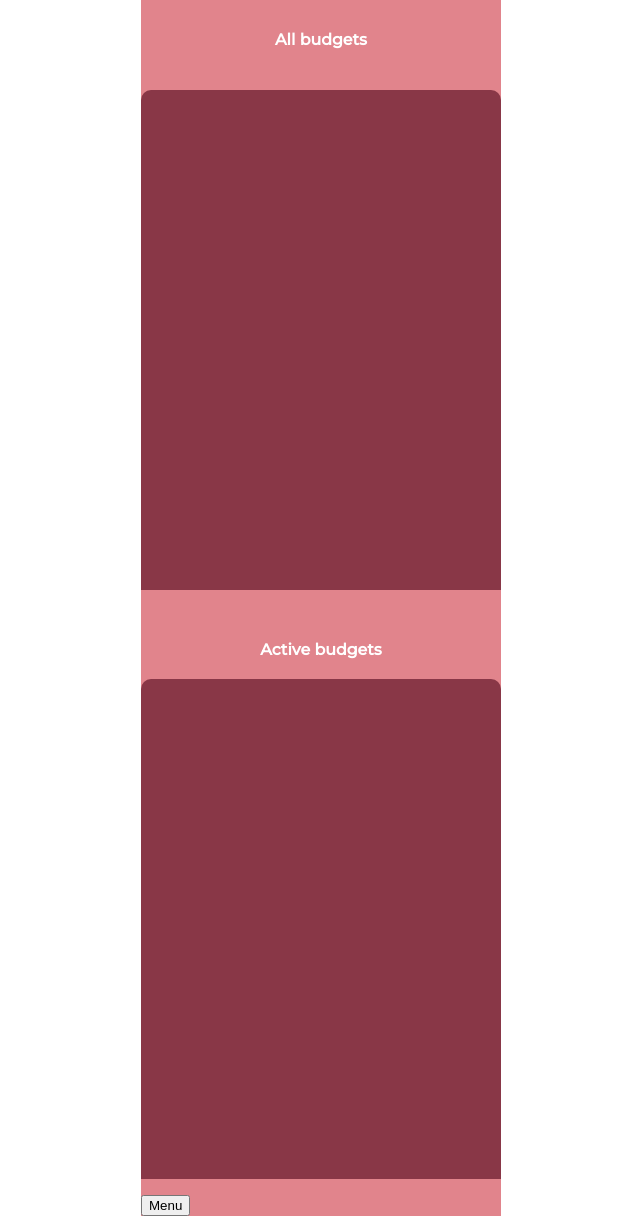
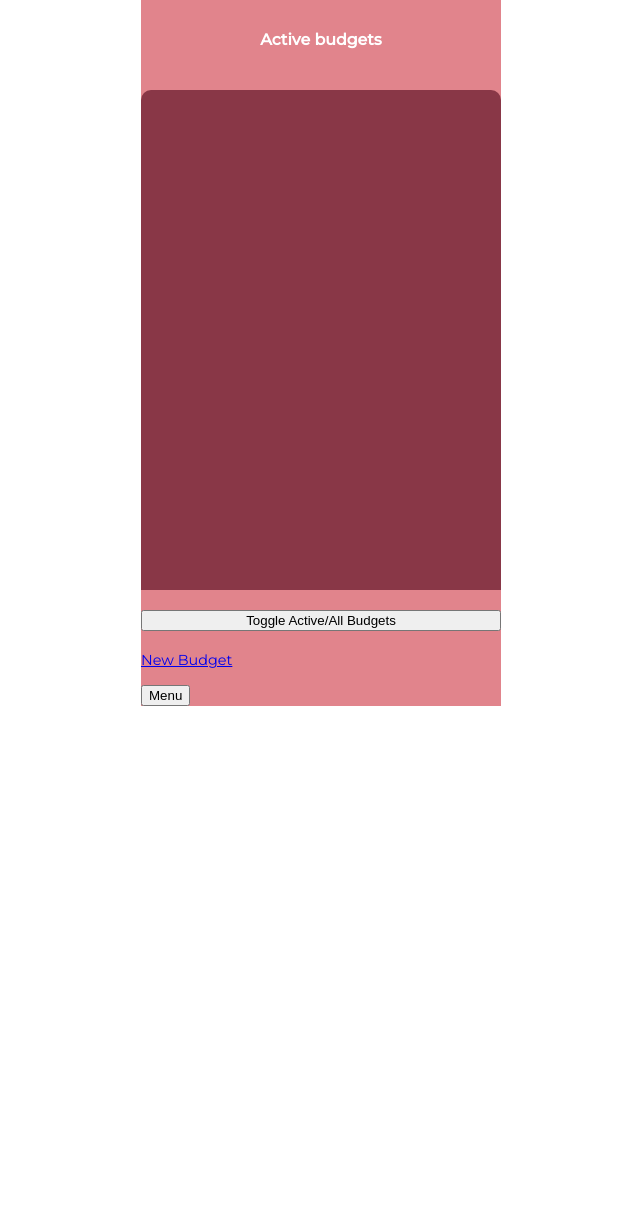
Before and after one commit to alkadelik/blm, a Django app: page /sprout/budgets/ in a window 1280 px wide. Shown: the whole page, without its empty margins (319-959 px from the left). After the commit the page ends 706 px from the top, so only its background shows below. Run offline with Django 3.2, Linux system fonts and the light colour scheme; the visitor is signed in with stand-in values (Sample User, id 1); data that the repository does not hold is empty.

Commit message:
updating app.js pay and budgets.html

```diff
--- a/chris/static/chris/app.js
+++ b/chris/static/chris/app.js
@@ -24,6 +24,8 @@ new Vue({
     budgets: false,
     linkedBanks: false,
     settings: false,
+    all_budgets: true,
+    // active_budgets: false,
     // display_budgets: false,
   },
   methods: {
@@ -56,6 +58,9 @@ new Vue({
       } else {
         this.menu = false
       }
+    },
+    toggleBudgetViews() {
+      this.all_budgets = !this.all_budgets;
     }
     // display_budgets() {
     //   this.display_budgets = true
--- a/chris/templates/sprout/budgets.html
+++ b/chris/templates/sprout/budgets.html
@@ -6,15 +6,16 @@
 {% block body %}
 <section class="fence">
     <div id="title-block">
-      <h2>All budgets</h2>
+      <h2 v-show="all_budgets">All budgets</h2>
+      <h2 v-show="!all_budgets">Active budgets</h2>
     </div>
-    <div id="main">
+    <div v-show="all_budgets" id="main">
       <div class="gap"></div>
-
       {% for budget in my_budgets|slice:":4" %}
       <div class="q-block">
         <div class="budget">
-          <a class="budget_title status_{{budget.budget_status}}" href="../budget_details/{{ budget.id }}">{{ budget.title }}</a><br>
+          <a class="budget_title status_{{budget.budget_status}}"
+            href="../budget_details/{{ budget.id }}">{{ budget.title }}</a>
           <ul class="">
             <li class="">₦{{ budget.amount }}   |</li>
             <li class="">{{ budget.next_date }}   |</li>
@@ -26,15 +27,13 @@
       {% endfor %}
     </div>
 
-    <div id="title-block">
-      <h2>Active budgets</h2>
-    </div>
-    <div id="main">
+    <div v-show="!all_budgets" id="main">
       <div class="gap"></div>
       {% for budget in active_budgets|slice:":4" %}
       <div class="q-block">
         <div class="budget">
-          <a class="budget_title" href="../budget_details/{{ budget.id }}">{{ budget.title }}</a><br>
+          <a class="budget_title"
+            href="../budget_details/{{ budget.id }}">{{ budget.title }}</a>
           <ul class="">
             <li class="">₦{{ budget.amount }}   |</li>
             <li class="">{{ budget.next_date }}   |</li>
@@ -45,5 +44,7 @@
       </div>
       {% endfor %}
     </div>
+    <button v-on:click="toggleBudgetViews()">Toggle Active/All Budgets</button>
+    <a class="" href="../">New Budget</a>
 </section>
 {% endblock %}
--- a/chris/templates/sprout/pay.html
+++ b/chris/templates/sprout/pay.html
@@ -13,8 +13,9 @@
     <div class="gap"></div>
     <div class="q-block">
       <div class="budget">
-        <p>You are about to fund your budget for <span class="highlight">{{ budget.title }}</span>
-        Confirm the details below then click Pay fund it.</p>
+        <p>You are about to fund your budget for <span class="highlight">{{ budget.title }}.</span>
+        Confirm the details below then click Pay fund it.<span>You will not be able to
+        edit detsils of your budget once it is funded</span></p>
       </div>
     </div>
     <div class="q-block">
```
